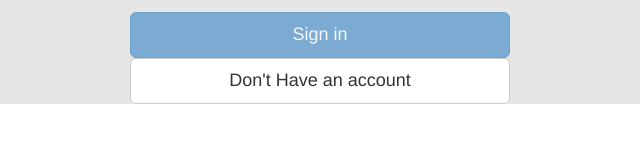
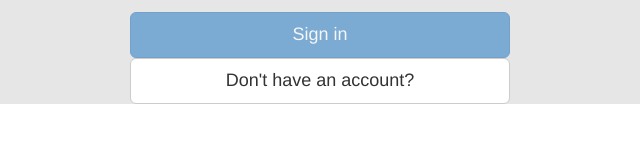
Before and after one commit to th3ALPHAnerd/trade-binder, a website: page public/index.html at #/signIn in a window 1280 px wide. Shown: the part 221-364 px from the top of the page, 320-960 px from the left. Drawn offline with Linux system fonts and the light colour scheme.

Commit message:
Buttons can't be wrapped by anchor tags. So, I nested the button in a form... I like it...

```diff
--- a/public/app/account/signIn/signIn.html
+++ b/public/app/account/signIn/signIn.html
@@ -14,7 +14,8 @@
             </div>
         </div>
         <button class="btn btn-lg btn-primary col-lg-4 col-md-4 col-lg-offset-4 col-md-offset-4" type="ng-submit" ng-disabled="loginFrm.$invalid" ng-click="signin.signInSubmit()">Sign in</button>
-        <h4></h4>
     </form>
-    <a href="#/register"><button class="btn btn-lg btn-default col-lg-4 col-md-4 col-lg-offset-4 col-md-offset-4">Don't Have an account</button></a>
+    <form action="#/register" method="get">
+        <button class="btn btn-lg btn-default col-lg-4 col-md-4 col-lg-offset-4 col-md-offset-4">Don't have an account?</button>
+    </form>
 </div>
```
